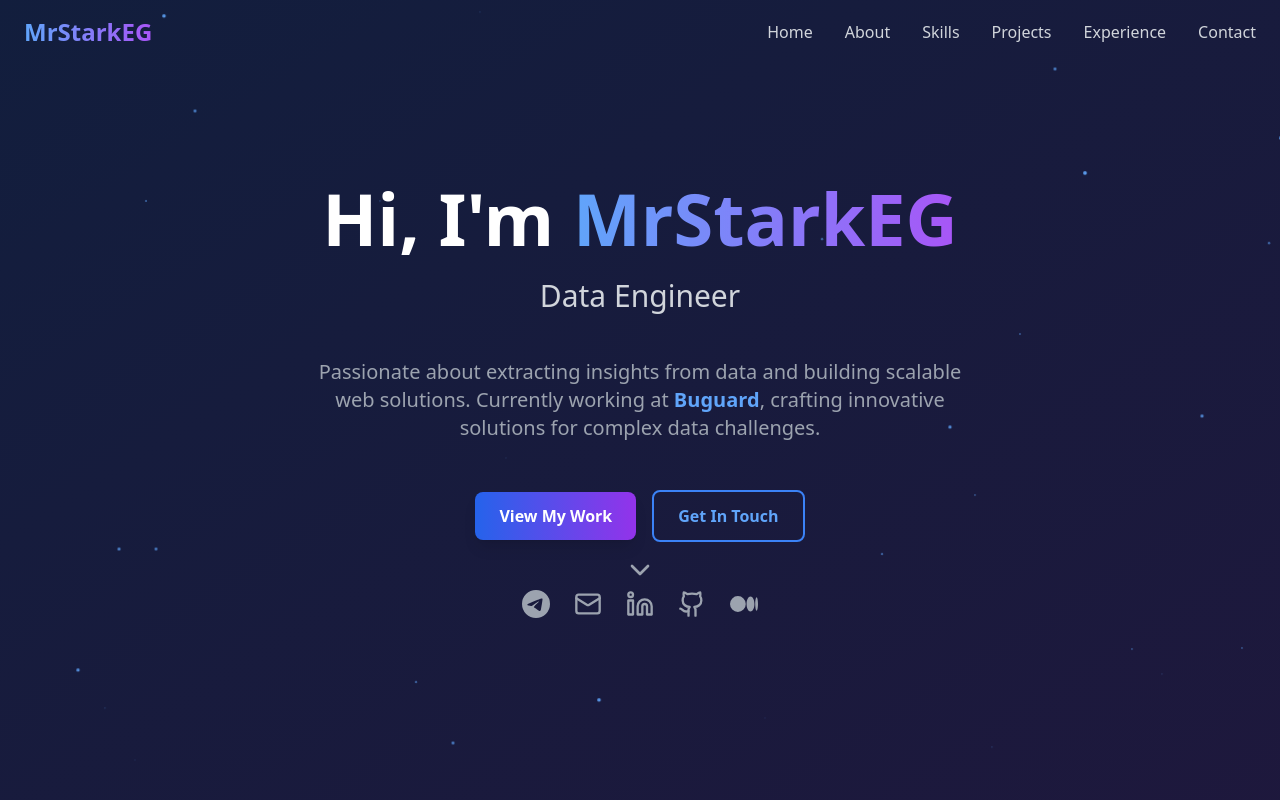
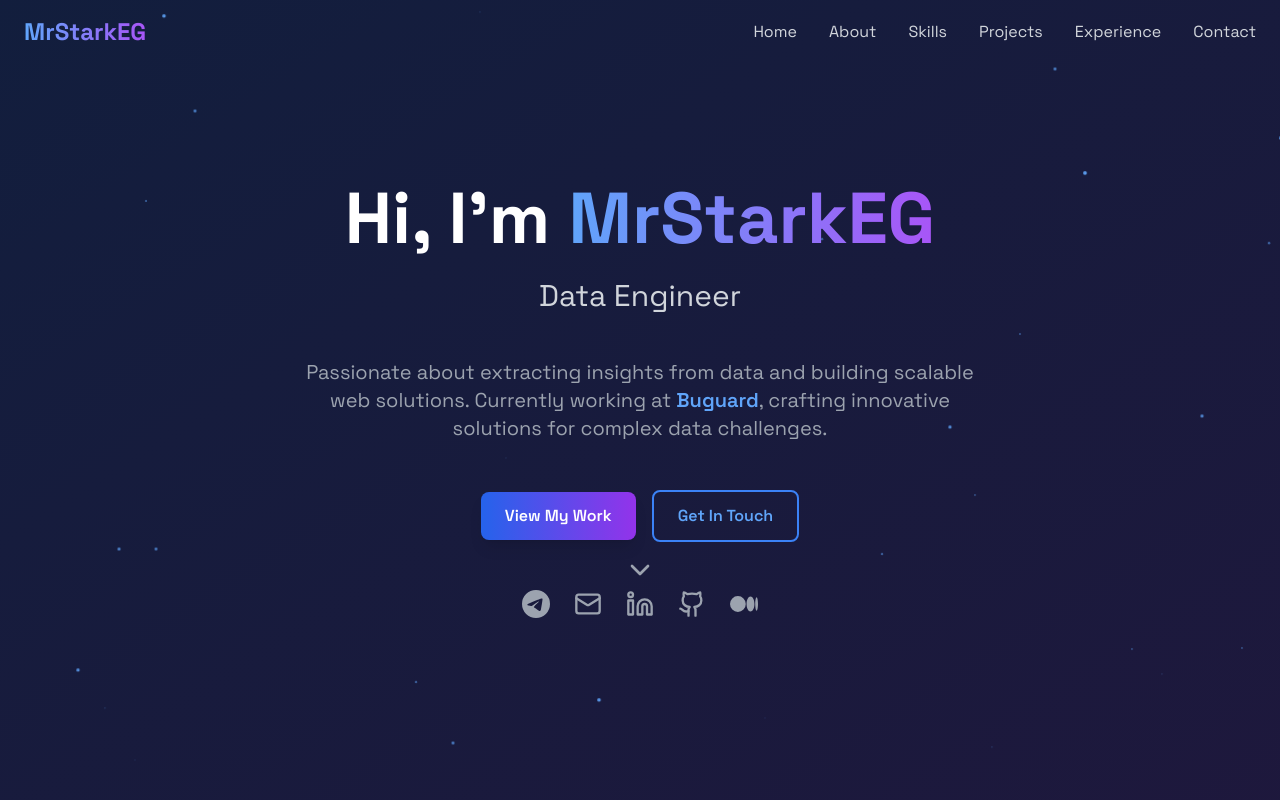
Before and after one commit to MrStarkEG/Portfolio, a Next.js app in the folder frontend/: page / in a window 1280 px wide. Shown: the top 800 px of the page. Built offline with nearby package versions, Linux system fonts and the light colour scheme.

Commit message:
feat: changed the font, didn't like the basic one

```diff
--- a/frontend/src/app/layout.tsx
+++ b/frontend/src/app/layout.tsx
@@ -1,5 +1,12 @@
 import type { Metadata } from 'next'
+import { Space_Grotesk } from 'next/font/google'
 import './globals.css'
+
+const spaceGrotesk = Space_Grotesk({
+  subsets: ['latin'],
+  display: 'swap',
+  weight: ['300', '400', '500', '600', '700']
+})
 
 export const metadata: Metadata = {
   title: 'MrStarkEG - Portfolio',
@@ -16,7 +23,7 @@ export default function RootLayout({
 }) {
   return (
     <html lang="en">
-      <body className="antialiased">
+      <body className={`${spaceGrotesk.className} antialiased`}>
         {children}
       </body>
     </html>
```
